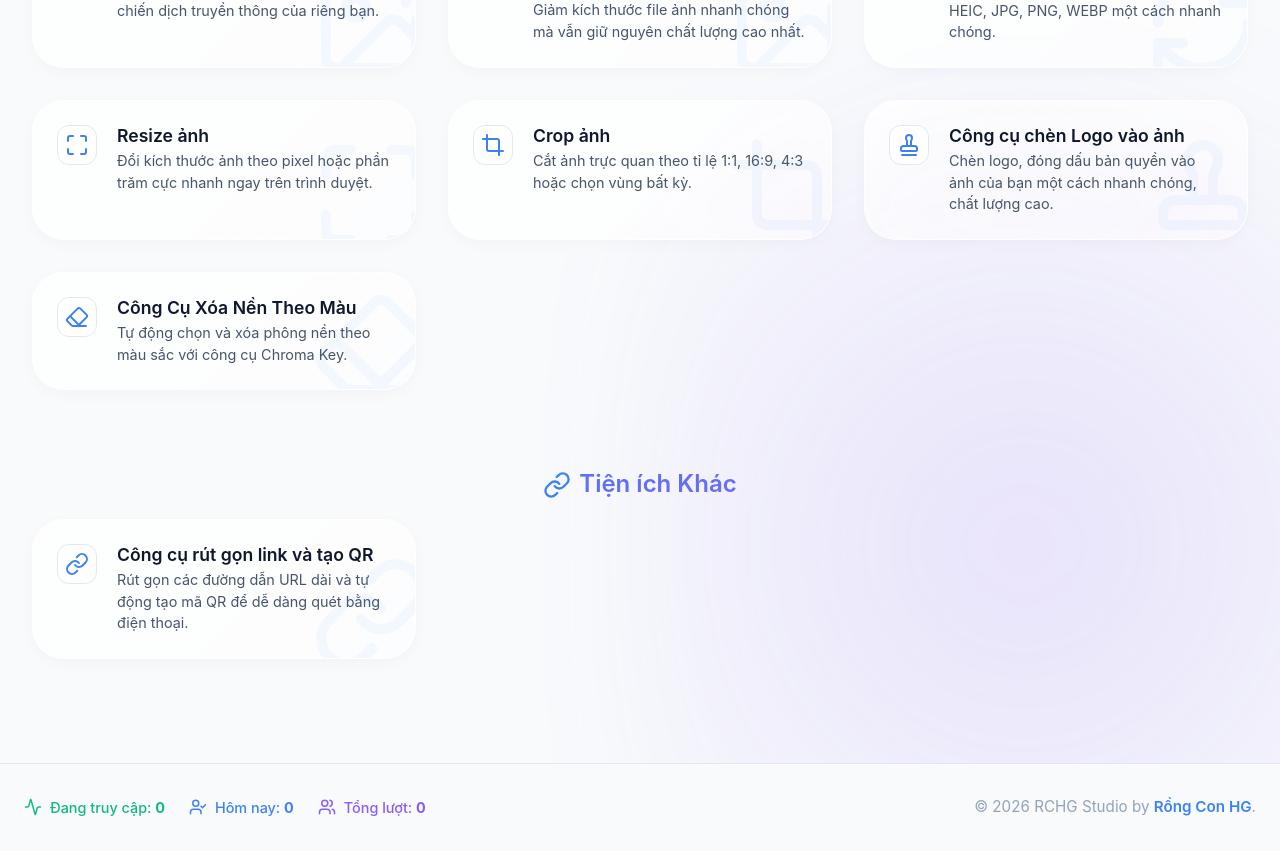
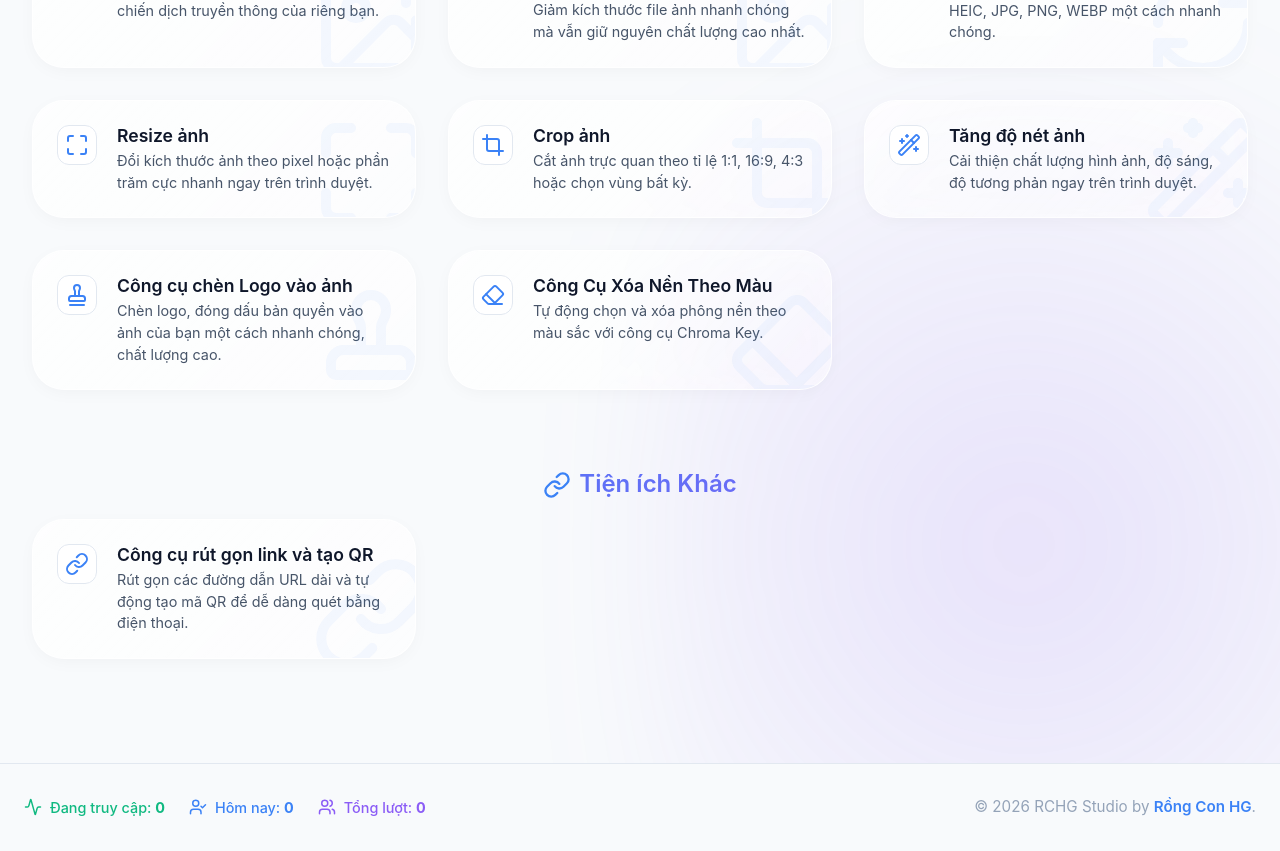
Before and after one commit to rchg2025/pdfstudio, a React (Vite) app: page / in a window 1280 px wide. Shown: the part 1487-2338 px from the top of the page. Built offline with nearby package versions, Linux system fonts and the light colour scheme; no server answers.

Commit message:
fix: add Image Enhance feature to homepage menu

```diff
--- a/src/pages/Home.tsx
+++ b/src/pages/Home.tsx
@@ -16,7 +16,8 @@ import {
   Images,
   Maximize,
   FileMinus,
-  Crop
+  Crop,
+  Wand2
 } from 'lucide-react';
 import './Home.css';
 
@@ -107,6 +108,12 @@ const imageTools = [
     icon: <Crop size={24} />,
     title: 'Crop ảnh',
     desc: 'Cắt ảnh trực quan theo tỉ lệ 1:1, 16:9, 4:3 hoặc chọn vùng bất kỳ.'
+  },
+  {
+    path: '/tang-do-net-anh',
+    icon: <Wand2 size={24} />,
+    title: 'Tăng độ nét ảnh',
+    desc: 'Cải thiện chất lượng hình ảnh, độ sáng, độ tương phản ngay trên trình duyệt.'
   },
   {
     path: '/watermark-studio',
```
